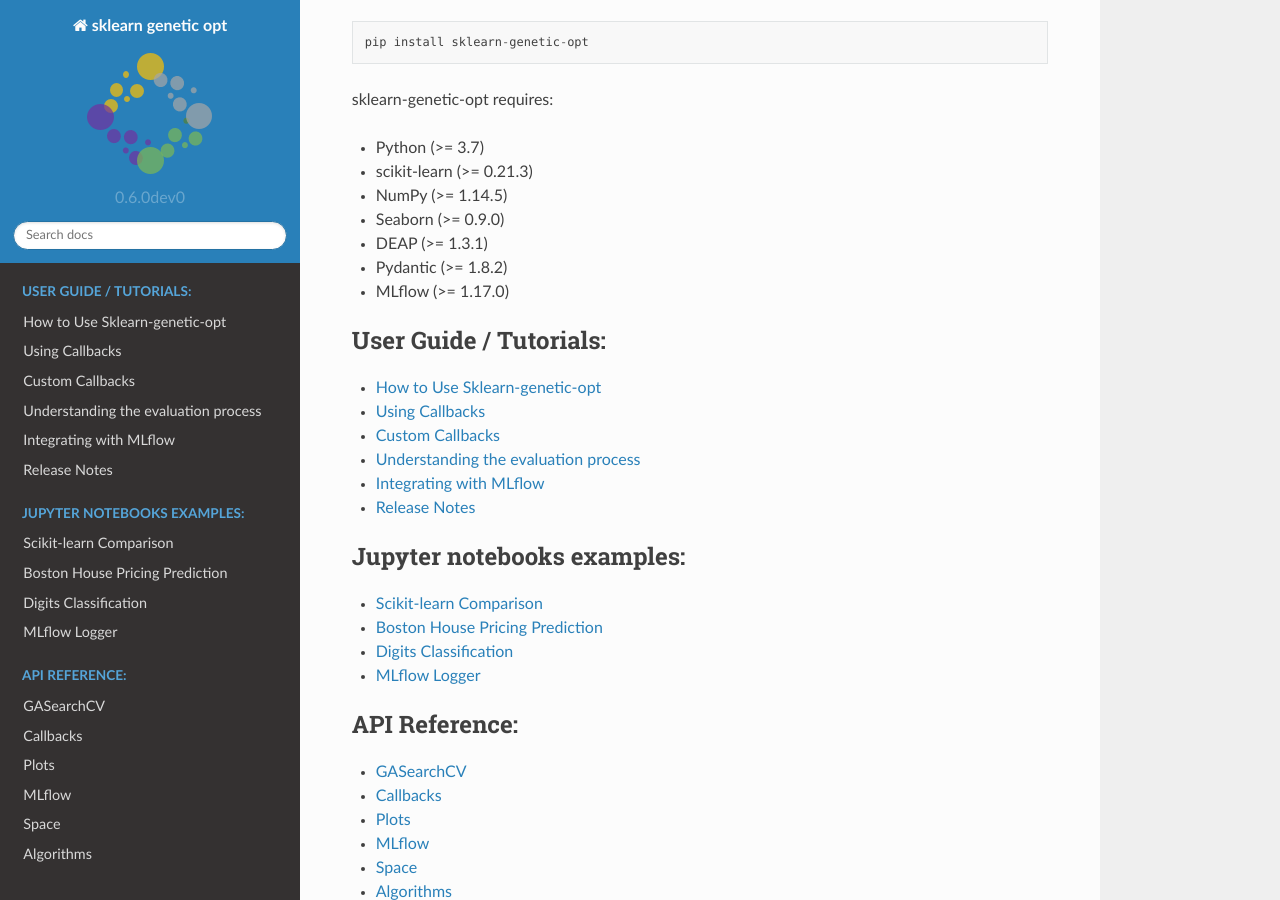
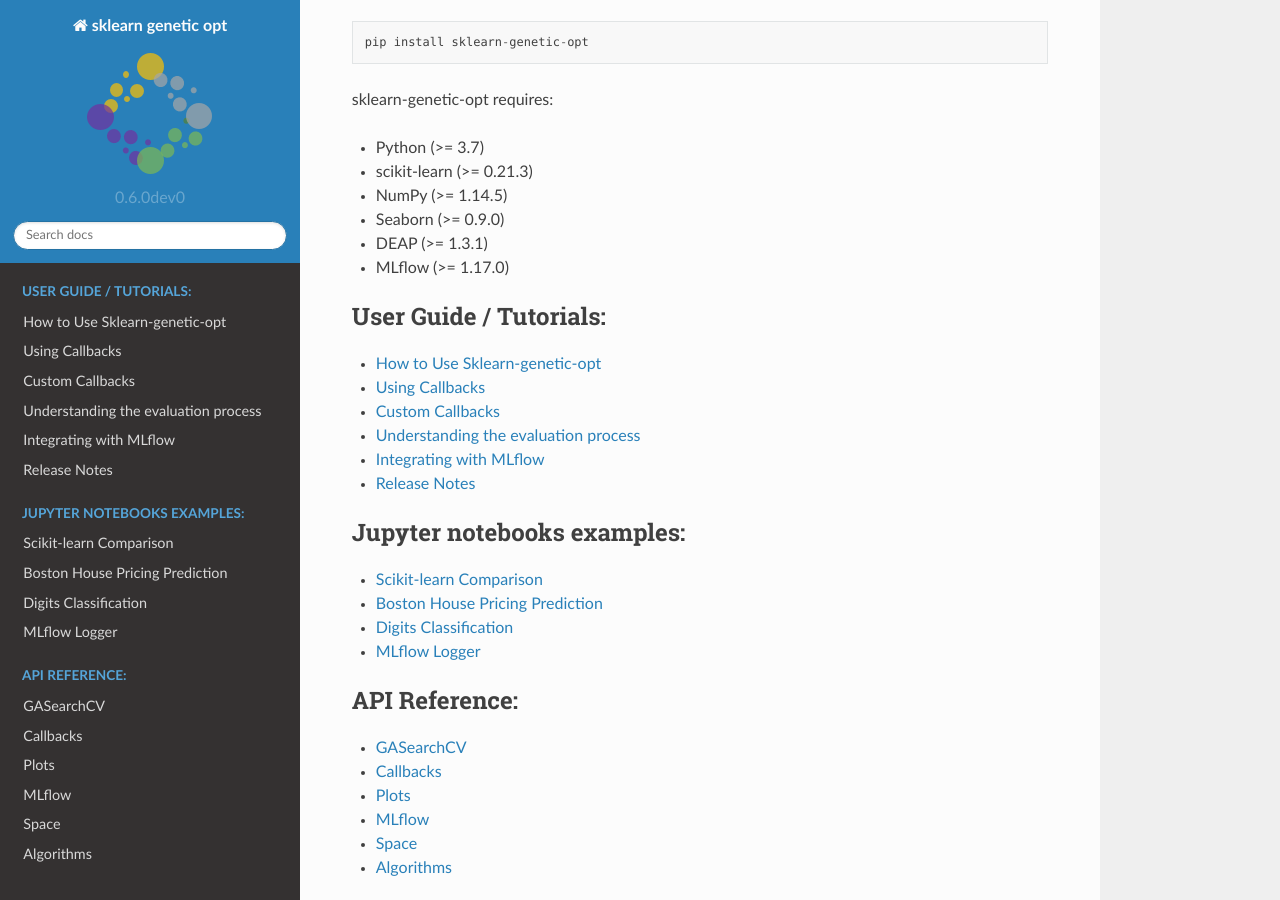
Before and after one commit to rodrigo-arenas/Sklearn-genetic-opt, a Sphinx documentation site: the page built from docs/index.rst, in a window 1280 px wide and 900 px high, scrolled down 547 px. Built offline with Sphinx 7.4.7 and the Read the Docs theme 2.0.0, drawn with Linux system fonts in a browser that asks for light colours.

Commit message:
Remove dependency

```diff
--- a/docs/index.rst
+++ b/docs/index.rst
@@ -27,7 +27,6 @@
 .. |NumPyMinVersion| replace:: 1.14.5
 .. |SeabornMinVersion| replace:: 0.9.0
 .. |DEAPMinVersion| replace:: 1.3.1
-.. |PydanticMinVersion| replace:: 1.8.2
 .. |MLflowMinVersion| replace:: 1.17.0
 
 sklearn-genetic-opt requires:
@@ -37,7 +36,6 @@
 - NumPy (>= |NumPyMinVersion|)
 - Seaborn (>= |SeabornMinVersion|)
 - DEAP (>= |DEAPMinVersion|)
-- Pydantic (>= |PydanticMinVersion|)
 - MLflow (>= |MLflowMinVersion|)
 
 .. toctree::
```
